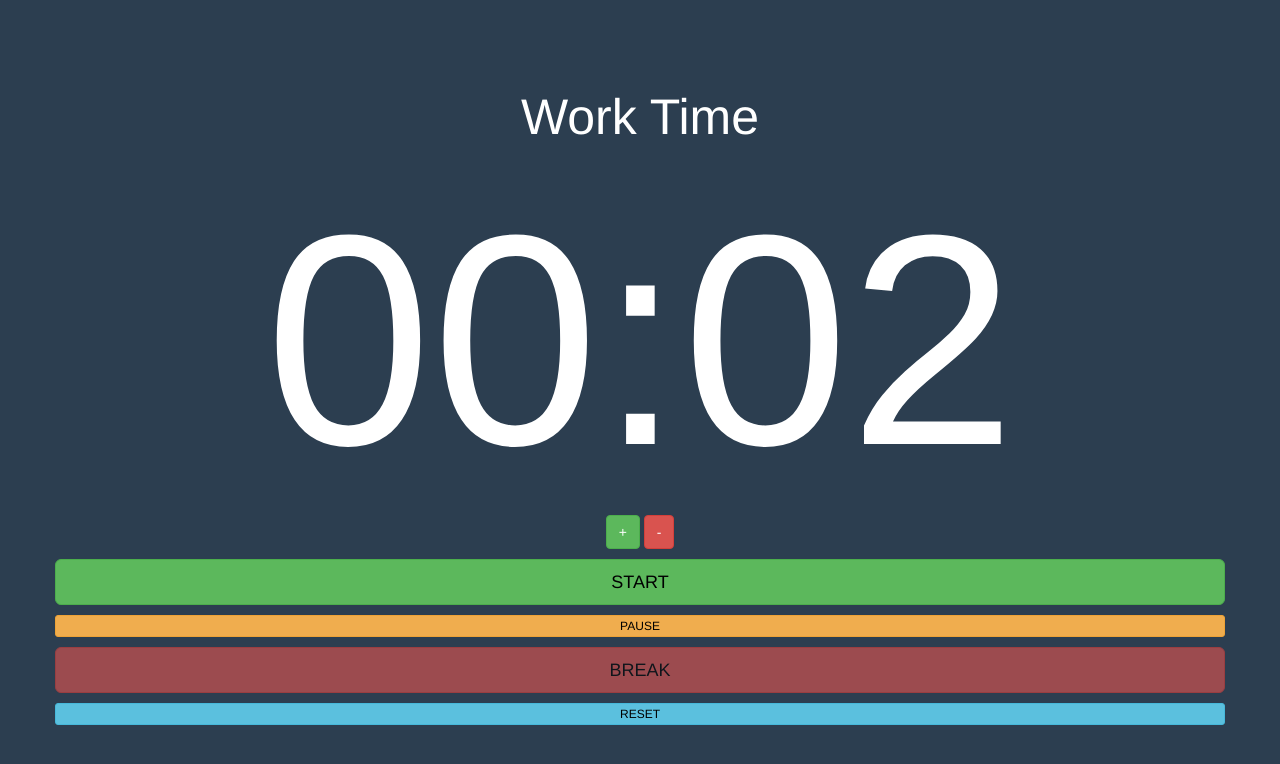
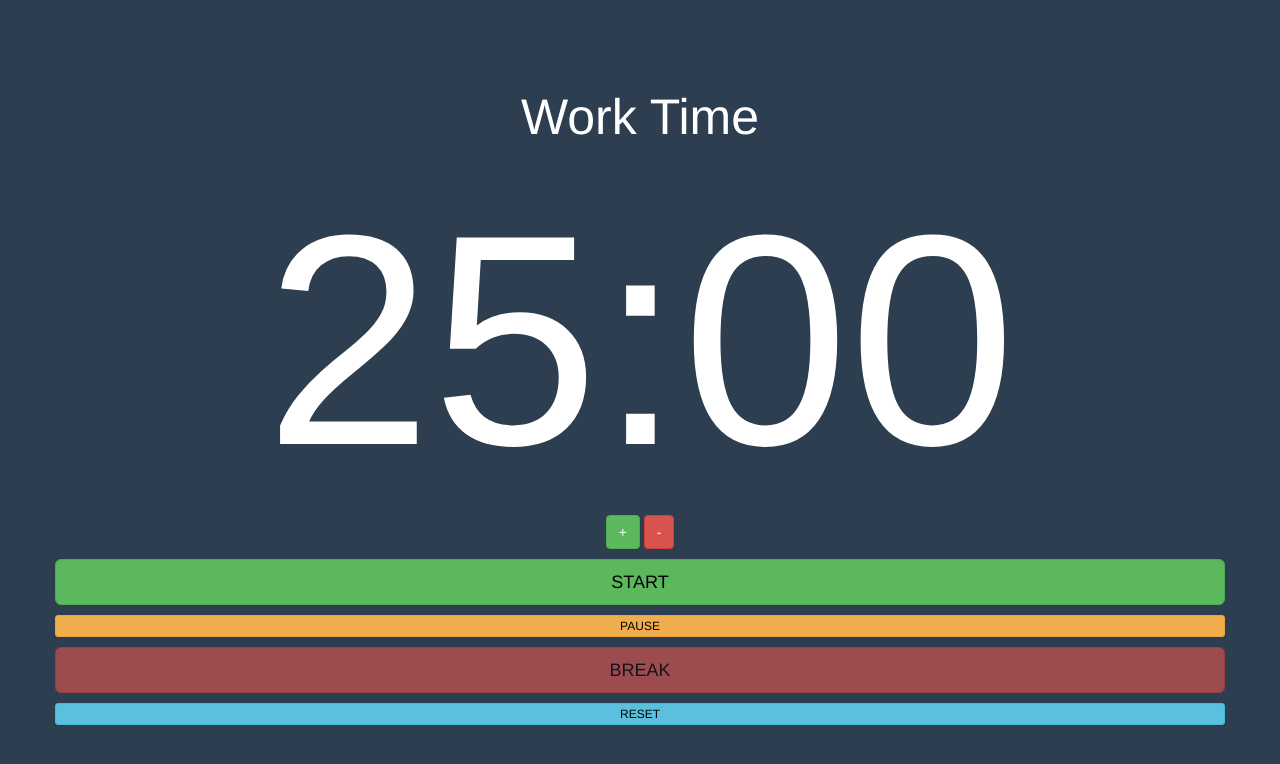
Before and after one commit to dfparra/my_pomodoro_timer, a website: page public/html/index.html in a window 1280 px wide. Drawn offline with nearby package versions, Linux system fonts and the light colour scheme; files that its build step writes are made by us from their sources; files whose address does not match are found by name.

Commit message:
Ready to present

```diff
--- a/public/html/index.html
+++ b/public/html/index.html
@@ -21,7 +21,7 @@
 
       <div class="col-md-8 col-lg-8 col-sm-6 col-xs-6 col-lg-offset-2 col-md-offset-1 col-sm-offset-0 col-xs-offset-0">
         <h1 id="timer">
-          <span id="minutes">00</span>:<span id="seconds">02</span>
+          <span id="minutes">25</span>:<span id="seconds">00</span>
         </h1>
 
         <div>
```
